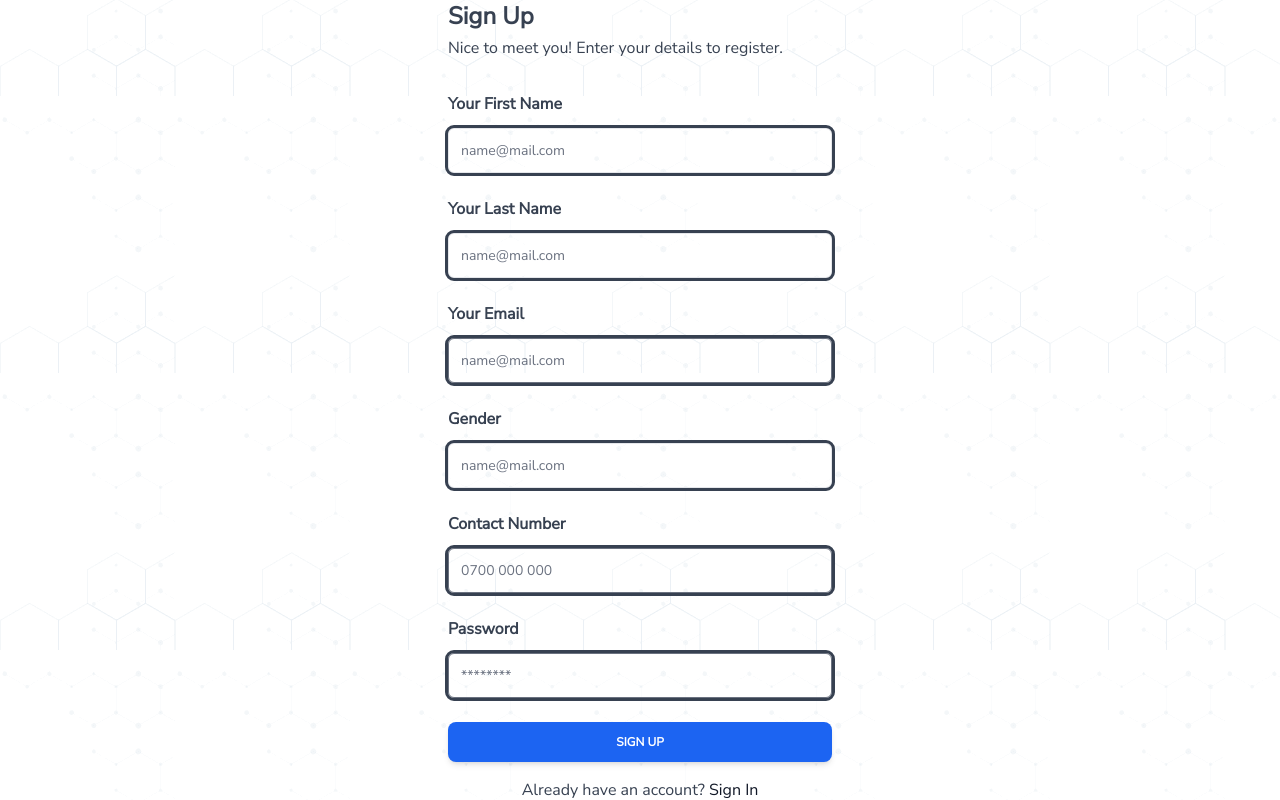
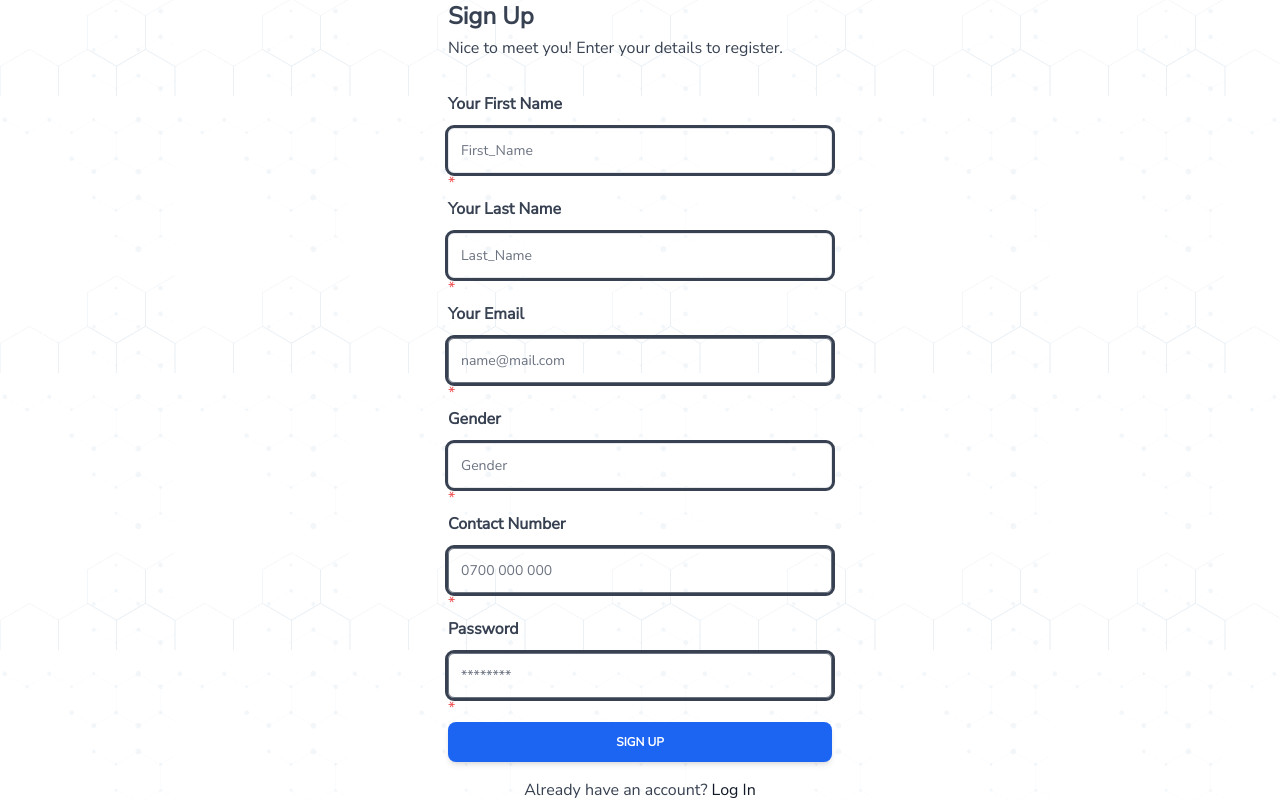
Before and after one commit to feisalkeli/hospital-booking, a React (Create React App) app in the folder client/: page /signup in a window 1280 px wide. Shown: the part 220-1020 px from the top of the page. Built offline with nearby package versions, Linux system fonts and the light colour scheme; no server answers; the database is empty.

Commit message:
✨ Log in on auth and redirect to patient page

```diff
--- a/client/src/App.js
+++ b/client/src/App.js
@@ -2,7 +2,7 @@ import React, { useEffect, useState } from "react";
 import supabase from "./config/supabaseclient";
 import Header from "./components/Header";
 import Login from "./pages/Login";
-import Hero from "./pages/Hero";
+import Patient from "./pages/Patient";
 import HomePageLayout from "./pages/HomePage/HomePageLayout";
 import SignUp from "./pages/SignUp";
 import Footer from "./components/Footer";
@@ -46,6 +46,7 @@ function App() {
 
             <Route path="/login" element={<Login />} />
             <Route path="/signup" element={<SignUp />} />
+            <Route path="patient/:patientId" element={<Patient />} />
           </Routes>
         </Router>
 
--- a/client/src/pages/HomePage/HomePageLayout.jsx
+++ b/client/src/pages/HomePage/HomePageLayout.jsx
@@ -1,11 +1,13 @@
 import React from "react";
 import Hero from "../Hero";
 import OurServices from "../OurServices";
+import WhyUs from "../WhyUs";
 const HomePageLayout = () => {
   return (
     <section>
       <Hero />
       <OurServices />
+      <WhyUs />
     </section>
   );
 };
--- a/client/src/pages/Login.jsx
+++ b/client/src/pages/Login.jsx
@@ -32,10 +32,7 @@ const Login = () => {
       if (user.role === "authenticated") {
         console.log("Login successful");
         console.log(data);
-        alert(user.email, "Your was account created succesfully");
-        navigate("/");
-
-        // You can redirect the user to another page upon successful login
+        navigate(`/patient/${user.id}`);
       }
     } catch (error) {
       console.error("Error during login:", error.message);
@@ -109,7 +106,7 @@ const Login = () => {
           </Button>
         </form>
       </Card>
-      {error && <p>Fill in the fields</p>}
+      {/* {error && <p>Fill in the fields</p>} */}
     </section>
   );
 };
--- /dev/null
+++ b/client/src/pages/Patient.jsx
@@ -0,0 +1,45 @@
+import React, { useEffect, useState } from "react";
+import supabase from "../config/supabaseclient";
+import { useParams } from "react-router-dom";
+/**
+ *
+ * @returns A single Patient Data ones the Patient is
+ * Authenticated from the Login Page
+ */
+const Patient = () => {
+  const [patientData, setPatientData] = useState([]); ///sets state of patient data
+
+  const { patientId } = useParams();
+
+  ///fetch patient details based on user id
+  const fetchPatientDetails = async () => {
+    const { data, error } = await supabase
+      // fetch patient data based on userId
+      .from("Patients")
+      .select("*")
+      .eq("id", patientId);
+    //Handle error
+    if (error) {
+      console.log(error);
+    }
+    //Handle if data is true
+    if (data && data.length > 0) {
+      setPatientData(data);
+    }
+  };
+
+  useEffect(() => {
+    fetchPatientDetails();
+  }, []);
+  return (
+    <section className=" mt-10 p-[180px] ">
+      {/* map through patientdata */}
+      {patientData &&
+        patientData.map((patient, index) => (
+          <div key={index}>{patient.first_name}</div>
+        ))}
+    </section>
+  );
+};
+
+export default Patient;
--- a/client/src/pages/SignUp.jsx
+++ b/client/src/pages/SignUp.jsx
@@ -60,6 +60,8 @@ const SignUp = () => {
 
   const handleSubmit = (e) => {
     e.preventDefault();
+
+    handleUserAuth();
   };
   return (
     <section
@@ -74,14 +76,20 @@ const SignUp = () => {
           <Typography color="gray" className="mt-1 font-normal">
             Nice to meet you! Enter your details to register.
           </Typography>
-          <form className="mt-8 mb-2 w-80 max-w-screen-lg sm:w-96">
+          <form
+            className="mt-8 mb-2 w-80 max-w-screen-lg sm:w-96"
+            onSubmit={handleSubmit}
+          >
             <div className="mb-1 flex flex-col gap-6">
               <Typography variant="h6" color="blue-gray" className="-mb-3">
                 Your First Name
               </Typography>
               <Input
+                value={firstName}
+                onChange={(e) => setFirstName(e.target.value)}
                 size="lg"
-                placeholder="name@mail.com"
+                placeholder="First_Name"
+                required
                 className=" !border-t-blue-gray-200 focus:!border-t-gray-900"
                 labelProps={{
                   className: "before:content-none after:content-none",
@@ -91,8 +99,11 @@ const SignUp = () => {
                 Your Last Name
               </Typography>
               <Input
+                value={lastName}
+                onChange={(e) => setLastName(e.target.value)}
                 size="lg"
-                placeholder="name@mail.com"
+                placeholder="Last_Name"
+                required
                 className=" !border-t-blue-gray-200 focus:!border-t-gray-900"
                 labelProps={{
                   className: "before:content-none after:content-none",
@@ -102,9 +113,12 @@ const SignUp = () => {
                 Your Email
               </Typography>
               <Input
+                value={email}
+                onChange={(e) => setEmail(e.target.value)}
                 size="lg"
                 placeholder="name@mail.com"
                 type="email"
+                required
                 className=" !border-t-blue-gray-200 focus:!border-t-gray-900"
                 labelProps={{
                   className: "before:content-none after:content-none",
@@ -114,8 +128,11 @@ const SignUp = () => {
                 Gender
               </Typography>
               <Input
+                value={firstName}
+                onChange={(e) => setFirstName(e.target.value)}
                 size="lg"
-                placeholder="name@mail.com"
+                placeholder="Gender"
+                required
                 className=" !border-t-blue-gray-200 focus:!border-t-gray-900"
                 labelProps={{
                   className: "before:content-none after:content-none",
@@ -125,9 +142,12 @@ const SignUp = () => {
                 Contact Number
               </Typography>
               <Input
+                value={contactNumber}
+                onChange={(e) => setContactNumber(e.target.value)}
                 type="number"
                 size="lg"
                 placeholder="0700 000 000"
+                required
                 className=" !border-t-blue-gray-200 focus:!border-t-gray-900"
                 labelProps={{
                   className: "before:content-none after:content-none",
@@ -137,9 +157,12 @@ const SignUp = () => {
                 Password
               </Typography>
               <Input
+                value={password}
+                onChange={(e) => setPassword(e.target.value)}
                 type="password"
                 size="lg"
                 placeholder="********"
+                required
                 className=" !border-t-blue-gray-200 focus:!border-t-gray-900"
                 labelProps={{
                   className: "before:content-none after:content-none",
@@ -147,13 +170,13 @@ const SignUp = () => {
               />
             </div>
 
-            <Button className="mt-6 bg-blue-600" fullWidth>
+            <Button className="mt-6 bg-blue-600" fullWidth type="submit">
               sign up
             </Button>
             <Typography color="gray" className="mt-4 text-center font-normal">
               Already have an account?{" "}
               <a href="/login" className="font-medium text-gray-900">
-                Sign In
+                Log In
               </a>
             </Typography>
           </form>
--- /dev/null
+++ b/client/src/pages/WhyUs.jsx
@@ -0,0 +1,24 @@
+import React from "react";
+import servicesicon from "../assets/img/icons/atom-bond2.svg";
+
+const WhyUs = () => {
+  return (
+    <section className="p-[80px]">
+      <div
+        className="items-center flex justify-center gap-7 mb-9"
+        data-aos="fade-up"
+      >
+        <img src={servicesicon} alt="icon" />
+        <h1 className="text-2xl font-bold">Why Choose Us?</h1>
+      </div>
+      <div className="flex md:flex-row-reverse justify-center items-center">
+        <div className="">
+          <img src="" alt="choose us" />
+        </div>
+        <div className="">text</div>
+      </div>
+    </section>
+  );
+};
+
+export default WhyUs;
```
